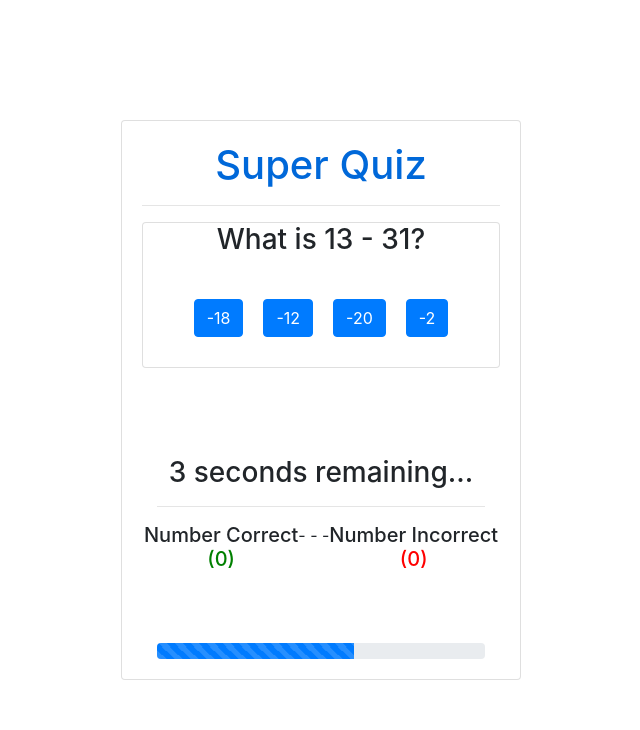
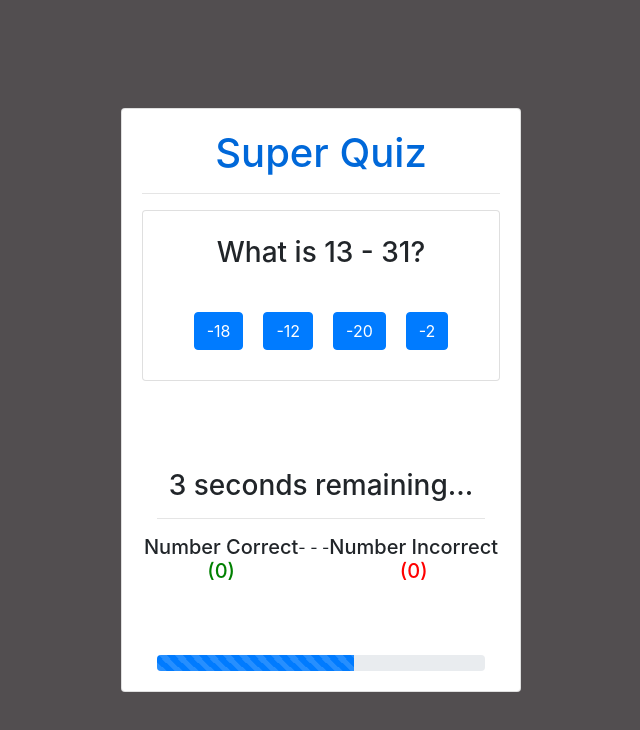
Before and after one commit to FineasA/super-quiz, a Vue app: page / in a window 1280 px wide. Both pictures are taken after a click on the button "Begin Quiz". Shown: the top 730 px of the page, without its empty margins (319-959 px from the left). Built offline with nearby package versions, Linux system fonts and the light colour scheme.

Commit message:
background

```diff
--- a/public/index.html
+++ b/public/index.html
@@ -20,7 +20,7 @@
   <title><%= htmlWebpackPlugin.options.title %></title>
 </head>
 
-<body>
+<body style="background-color: #524E50">
   <noscript>
     <strong>We're sorry but <%= htmlWebpackPlugin.options.title %> doesn't work properly without JavaScript enabled.
       Please enable it to continue.</strong>
--- a/src/App.vue
+++ b/src/App.vue
@@ -1,7 +1,7 @@
 <template>
   <div class="container d-flex justify-content-center vertical-center">
     <div class="row">
-      <div class="card" style="width: 25rem;">
+      <div class="card" style="width: 25rem">
         <div class="card-body">
           <h1 class="card-title text-center" style="color: #0068D9">
             Super Quiz
--- a/src/components/Question.vue
+++ b/src/components/Question.vue
@@ -1,7 +1,9 @@
 <template>
   <div class="card">
     <div>
-      <h3 class="card-title text-center">{{ question }}</h3>
+      <h3 class="card-title text-center" style="margin-top: 25px">
+        {{ question }}
+      </h3>
     </div>
     <div class="card-body">
       <div class="col text-center">
```
